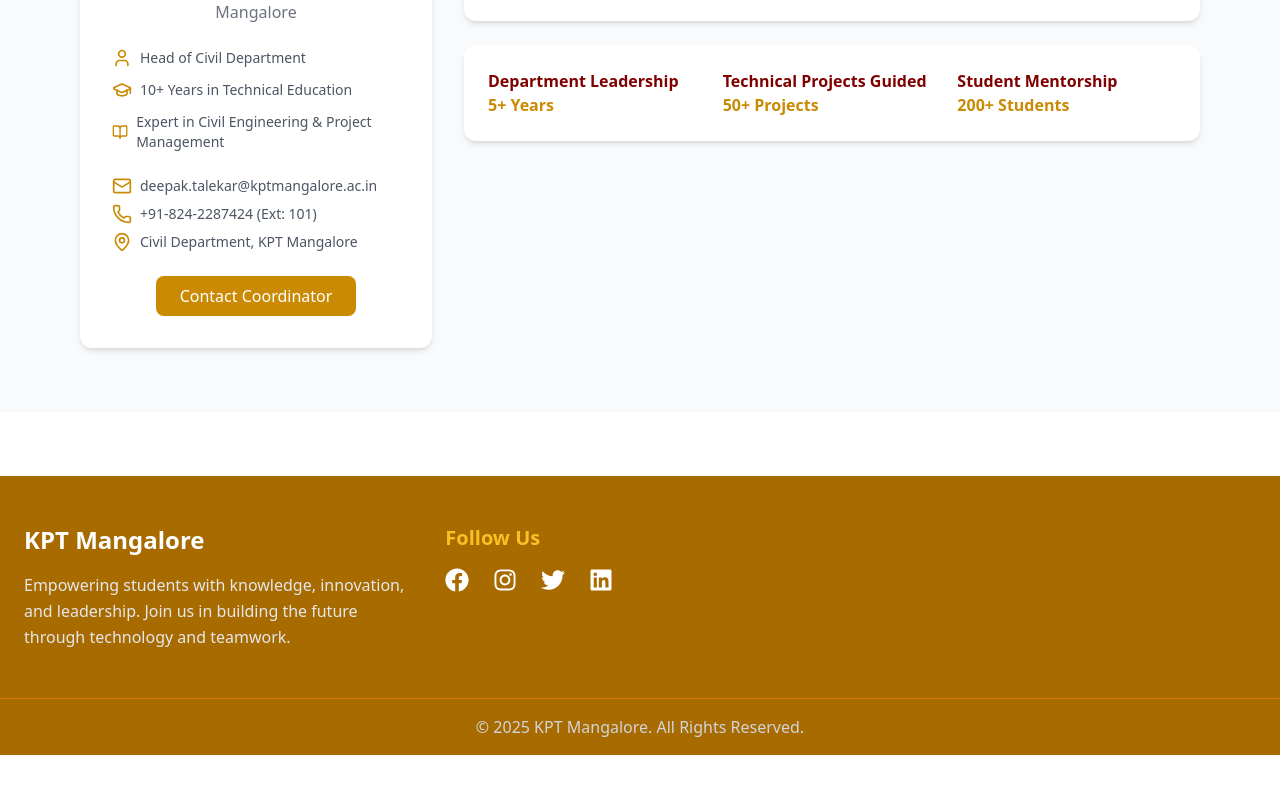
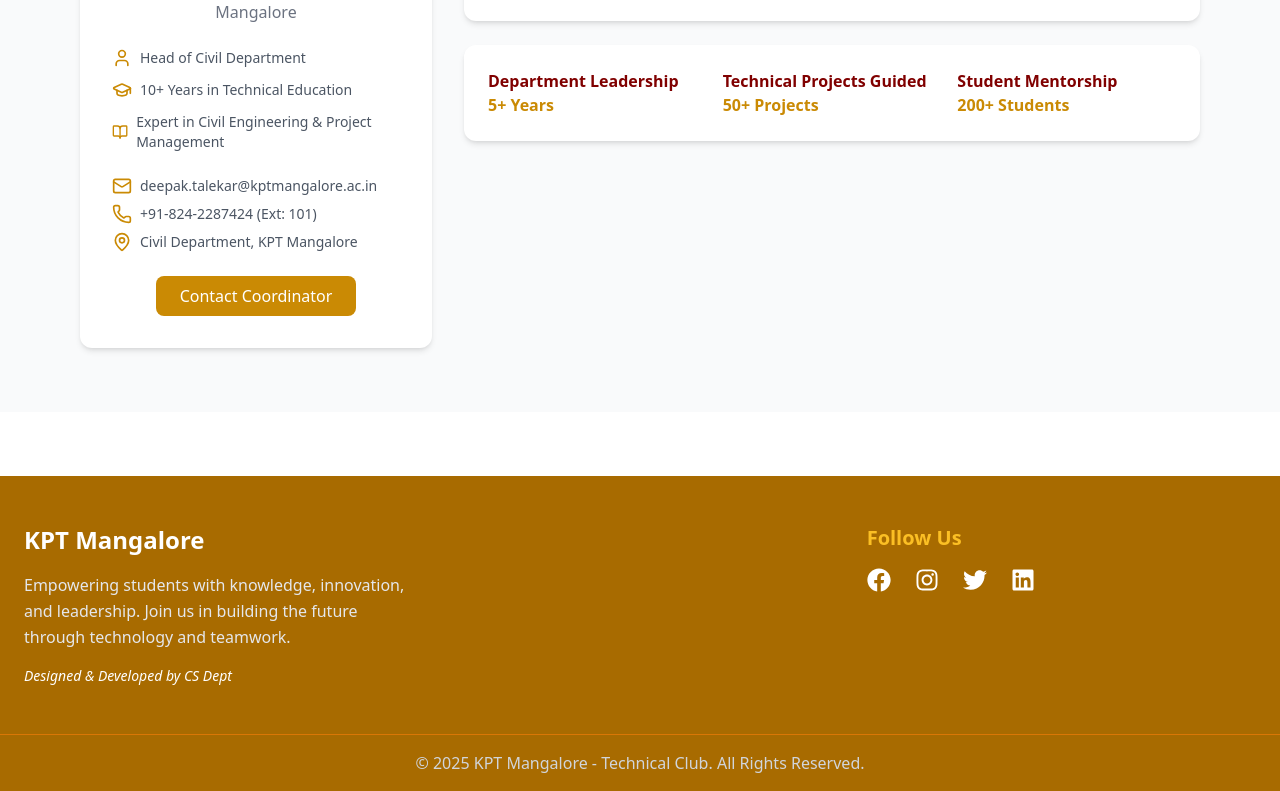
Before and after one commit to ganeshvgs/kpt-tech, a React (Create React App) app: page /coordinator in a window 1280 px wide. Shown: the part 583-1374 px from the top of the page. Before the commit the page ends 1338 px from the top, so only its background shows below. Built offline with nearby package versions, Linux system fonts and the light colour scheme.

Commit message:
Update Footer.js

```diff
--- a/src/components/Footer.js
+++ b/src/components/Footer.js
@@ -14,10 +14,15 @@
             Empowering students with knowledge, innovation, and leadership.
             Join us in building the future through technology and teamwork.
           </p>
+
+          {/* Designed & Developed */}
+          <p className="text-sm italic mt-4 text-white">
+            Designed & Developed by CS Dept
+          </p>
         </div>
 
-        {/* Quick Links */}
-
+        {/* Quick Links (optional space for later) */}
+        <div></div>
 
         {/* Social Media */}
         <div>
@@ -35,14 +40,15 @@
             <a href="https://linkedin.com/in/yourpage" target="_blank" rel="noopener noreferrer" className="hover:text-amber-400 transition">
               <FaLinkedin />
             </a>
-
           </div>
         </div>
       </div>
 
-      {/* Bottom Bar - now same bg */}
+      {/* Bottom Bar */}
       <div className="border-t border-amber-600 text-gray-300 text-center py-4">
-        <p>© {new Date().getFullYear()} KPT Mangalore. All Rights Reserved.</p>
+        <p>
+          © {new Date().getFullYear()} KPT Mangalore - Technical Club. All Rights Reserved.
+        </p>
       </div>
     </footer>
   );
```
Lines whose indentation alone changed are shown as unchanged.
